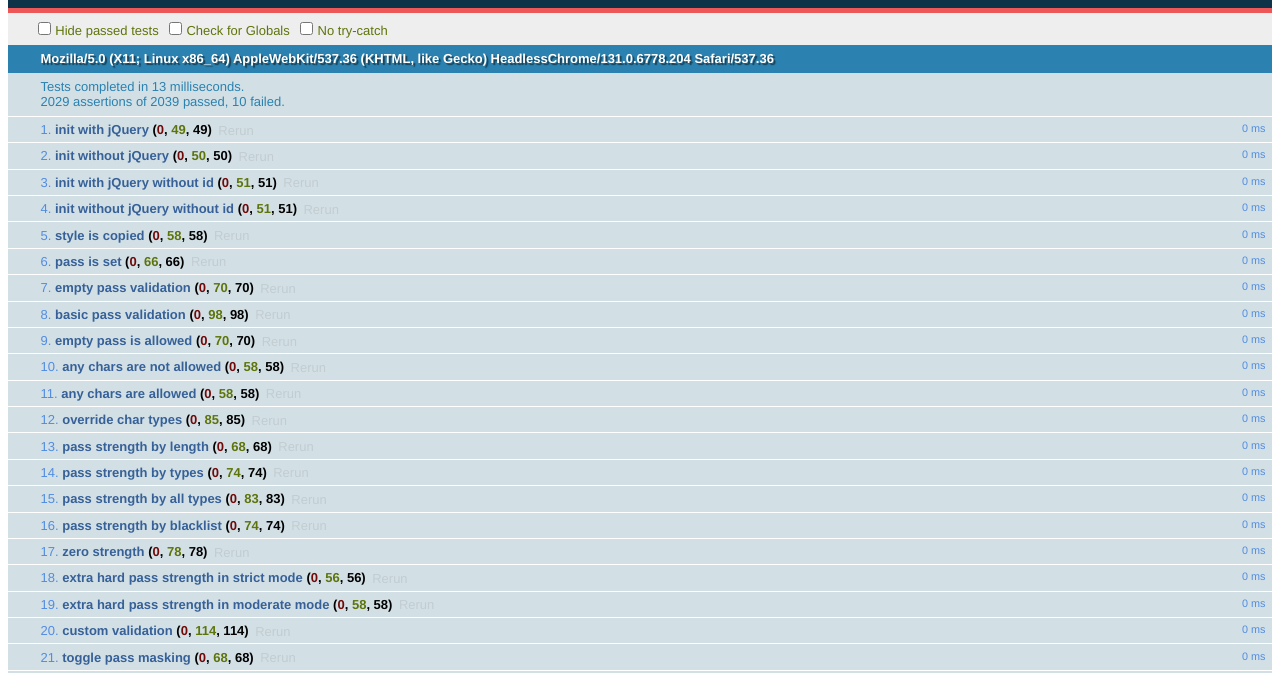
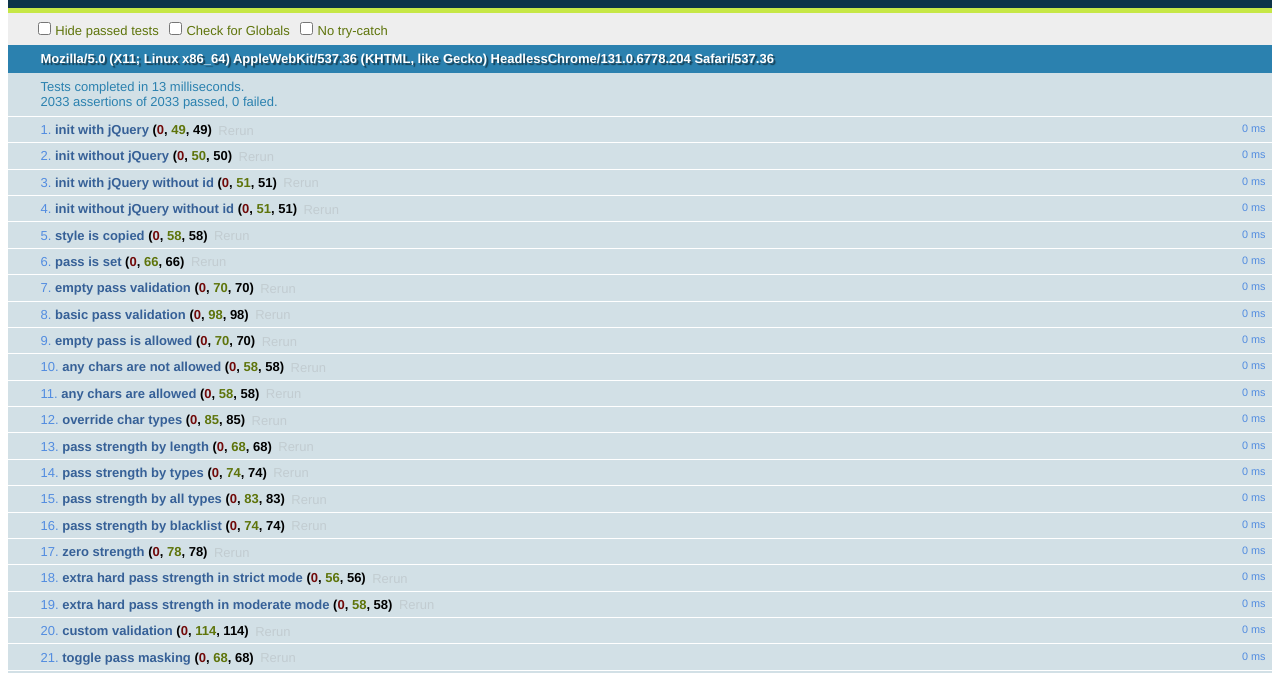
Before and after one commit to antelle/passfield, a plain HTML site: page tests/unit-tests.html in a window 1280 px wide. Shown: the part 120-793 px from the top of the page. Drawn offline with Linux system fonts and the light colour scheme.

Commit message:
code cleanup + tests and fixed for old browsers

```diff
--- a/passfield.js
+++ b/passfield.js
@@ -295,8 +295,8 @@
 
     /**
      * Encapsulates PassField logic
-     * @param {object|string} el - input for which the field is initizlized (or ID of the input)
-     * @param {object} opts - options to override defaults
+     * @param {HTMLInputElement|string} el - input for which the field is initizlized (or ID of the input)
+     * @param {object} [opts] - options to override defaults
      */
     PassField.Field = function(el, opts) {
         var _conf = PassField.Config;
@@ -362,6 +362,7 @@
          */
         function setMainEl() {
             if (typeof el == "string") {
+                //noinspection JSValidateTypes
                 el = document.getElementById(el);
             }
             _dom.mainInput = el;
@@ -431,8 +432,8 @@
                 _dom.wrapper.style.position = "relative";
             }
 
-            _dom.clearInput = newEl("input", { type: "text", id: "txt-clear", className: "txt-clear",
-                    placeholder: _dom.mainInput.placeholder, value: _dom.mainInput.value });
+            _dom.clearInput = newEl("input", { type: "text", id: "txt-clear", className: "txt-clear", value: _dom.mainInput.value },
+                { display: "none" });
             if (cls) {
                 addClass(_dom.clearInput, cls, true);
             }
@@ -440,15 +441,12 @@
             if (inputStyle) {
                 _dom.clearInput.style.cssText = inputStyle;
             }
-            var maxlength = _dom.mainInput.getAttribute("maxLength");
-            if (maxlength) {
-                _dom.clearInput.setAttribute("maxLength", maxlength);
-            }
-            var size = _dom.mainInput.getAttribute("size");
-            if (size) {
-                _dom.clearInput.setAttribute("size", size);
-            }
-            _dom.clearInput.style.display = "none";
+            utils.each(["maxLength", "size", "placeholder"], function(attr) {
+                var value = _dom.mainInput.getAttribute(attr);
+                if (value) {
+                    _dom.clearInput.setAttribute(attr, value);
+                }
+            });
             insertAfter(_dom.mainInput, _dom.clearInput);
 
             if (_opts.showWarn) {
@@ -509,10 +507,9 @@
 
             if (_features.passSymbol) {
                 _dom.passLengthChecker = newEl("div", { id: "len" },
-                    { position: "absolute", top: "-10000px", left: "-10000px", display: "block", color: "transparent",
-                        marginLeft: css(_dom.mainInput, "marginLeft"),
-                        height: css(_dom.mainInput, "height"),
-                        border: "none" });
+                    { position: "absolute", height: css(_dom.mainInput, "height"),
+                        top: "-10000px", left: "-10000px", display: "block", color: "transparent", border: "none",
+                        marginLeft: css(_dom.mainInput, "marginLeft") });
                 insertAfter(_dom.clearInput, _dom.passLengthChecker);
             }
 
@@ -549,7 +546,7 @@
          */
         function toggleButtons() {
             if (_dom.genBtn) {
-                _dom.genBtn.style.display = (_isInputHover || _isInputFocused) && !_passHidesGenBtn ? "block" : "none";;
+                _dom.genBtn.style.display = (_isInputHover || _isInputFocused) && !_passHidesGenBtn ? "block" : "none";
             }
             if (_dom.maskBtn) {
                 _dom.maskBtn.style.display = (_isInputHover || _isInputFocused) && !_passHidesMaskBtn ? "block" : "none";
@@ -636,7 +633,7 @@
         /**
          * Handles MouseOver and MouseOut events
          * sets _inputHover state
-         * @param {object} el - element
+         * @param {object} e - event
          */
         function handleMouseEvent(e) {
             var isInside = e.type === "mouseover";
@@ -679,16 +676,14 @@
                 return;
             var pass = _isMasked ? _dom.mainInput.value.replace(/./g, _features.passSymbol) : _dom.clearInput.value;
             setHtml(_dom.passLengthChecker, pass);
-            var passWidth = cssFloat(_dom.passLengthChecker, "width");
-            var padding = cssFloat(_dom.mainInput, "paddingLeft");
-            passWidth += padding;
-            _dom.passLengthChecker.style.marginLeft = padding + "px"; // for test
-            var maskBtnWidth = 0,
-                genBtnWidth = 0,
-                fieldWidth = cssFloat(_isMasked ? _dom.mainInput : _dom.clearInput, "width");
+            var passWidth = _dom.passLengthChecker.offsetWidth;
+            passWidth += cssFloat(_dom.mainInput, "paddingLeft");
+            var maskBtnWidth = 0, genBtnWidth = 0;
+            var fieldBounds = getBounds(_isMasked ? _dom.mainInput : _dom.clearInput);
+            var fieldWidth = fieldBounds.width;
             var changed = false;
             if (_dom.maskBtn) {
-                maskBtnWidth = cssFloat(_dom.genBtn, "width");
+                maskBtnWidth = cssFloat(_dom.maskBtn, "width");
                 var maskBtnLeft = fieldWidth - maskBtnWidth - BUTTONS_PADDING_RIGHT;
                 var passHidesMaskBtn = passWidth > maskBtnLeft;
                 if (_passHidesMaskBtn != passHidesMaskBtn) {
@@ -954,7 +949,7 @@
             var lengthRatio = pass.length / _opts.pattern.length - 1;
             if (lengthRatio < 0) {
                 strength += lengthRatio;
-                messages.push(_locale.msg.passTooShort.replace("{}", _opts.pattern.length));
+                messages.push(_locale.msg.passTooShort.replace("{}", _opts.pattern.length.toString()));
             } else {
                 if (_opts.checkMode == PassField.CheckModes.MODERATE) {
                     strength += lengthRatio / charTypesPatternCount;
@@ -1017,12 +1012,12 @@
                             firstLetter = firstLetter.toUpperCase();
                         }
                         errorText += firstLetter + messages[i].substring(1);
-                        if (errorText && errorText[errorText.length - 1] != ".")
+                        if (errorText && (errorText.charAt(errorText.length - 1) != "."))
                             errorText += ".";
                     }
                 }
             }
-            if (errorText && errorText[errorText.length - 1] != ".")
+            if (errorText && (errorText.charAt(errorText.length - 1) != "."))
                 errorText += ".";
             _validationResult = { strength: strength, message: errorText };
 
@@ -1299,12 +1294,12 @@
 
         /**
          * Gets CSS property (including inherited)
-         * @param {Object} el - DOM element
+         * @param {Object|HTMLElement} el - DOM element
          * @param {String} prop - CSS property name
          * @return {String} - property value.
          */
         function css(el, prop) {
-            var st = typeof window.getComputedStyle === "function" ? window.getComputedStyle(el) : el.currentStyle;
+            var st = typeof window.getComputedStyle === "function" ? window.getComputedStyle(el, null) : el.currentStyle;
             return st ? st[prop] : null;
         }
 
@@ -1342,7 +1337,7 @@
                 el.innerHTML = html;
             } catch (err) {
                 // browser doesn't support innerHTML or it's readonly
-                var newNode = document.createElement();
+                var newNode = document.createElement("c");
                 newNode.innerHTML = html;
                 while (el.firstChild) {
                     el.removeChild(el.firstChild);
--- a/tests/unit-tests.html
+++ b/tests/unit-tests.html
@@ -17,7 +17,7 @@
     <link rel="stylesheet" type="text/css" href="../lib/qunit/qunit-1.11.0.css"/>
 </head>
 <body>
-    <h1>Pass*Field Unit Tests</h1>
+    <h1 id="h1">Pass*Field Unit Tests</h1>
     <div id="qunit"></div>
     <div id="qunit-fixture"></div>
 </body>
--- a/tests/unit-tests.js
+++ b/tests/unit-tests.js
@@ -124,7 +124,8 @@ $(function() {
         ok(passInput.validatePass(), "pass is valid");
         equal(passInput.getPassStrength(), 0, "pass strength is not null");
         equal(getWarnMsg(), null, "error is not generated after validation");
-        passInput.simulate("focus").simulate("blur");
+        triggerEvent(passInput[0], "focus");
+        passInput.simulate("blur");
         equal(getWarnMsg(), null, "error is not generated after blur");
     });
     test("any chars are not allowed", function() {
@@ -321,23 +322,25 @@ $(function() {
     });
     test("disable rand btn", function() {
         prepare({ showGenerate: false });
-        runBasicWorkFlow();
+        triggerEvent(passInput[0], "focus");
         ok(!btnGen, "rand btn is not visible");
         ok(btnMask && btnMask.is(":visible"), "mask btn is visible")
+        runBasicWorkFlow();
     });
     test("disable rand and mask btns", function() {
         prepare({ showGenerate: false, showToggle: false });
+        ok(!btnMask, "mask btn is not visible");
+        ok(!btnGen, "rand btn is not visible");
         runBasicWorkFlow();
-        ok(!btnMask, "mask btn is not visible");
-        ok(!btnGen, "rand btn is not visible")
     });
     test("disable mask btn but enable rand btn", function() {
         prepare({ showGenerate: true, showToggle: false });
+        triggerEvent(passInput[0], "focus");
         isMasked = false;
-        runBasicWorkFlow();
         equal(getMainInput().attr("id"), clearInput.attr("id"), "mode switched to clear input");
         ok(!btnMask, "mask btn is not visible");
-        ok(btnGen && btnGen.is(":visible"), "rand btn is visible")
+        ok(btnGen && btnGen.is(":visible"), "rand btn is visible");
+        runBasicWorkFlow();
     });
     test("disable warn msg", function() {
         prepare({ showWarn: false });
@@ -385,15 +388,17 @@ $(function() {
     });
     test("buttons are hidden when the pass is long", function() {
         prepare();
-        passInput.setPass("***").focus();
+        passInput.setPass("***");
+        triggerEvent(passInput[0], "focus");
         ok(btnMask.is(":visible"), "mask btn is visible when the pass is not long");
         ok(btnGen.is(":visible"), "mask btn is visible when the pass is not long");
-        passInput.setPass("*************************************************").focus();
+        passInput.setPass("").simulate("key-sequence", { sequence: "*************************************************" });
         ok(!btnMask.is(":visible"), "mask btn is hidden when the pass is long");
         ok(!btnGen.is(":visible"), "mask btn is hidden when the pass is long");
-        passInput.setPass("").focus();
+        passInput.setPass("").simulate("key-sequence", { sequence: "***" });
         ok(btnMask.is(":visible"), "mask btn is visible again");
         ok(btnGen.is(":visible"), "mask btn is visible again");
+        passInput.setPass("");
         runBasicWorkFlow();
     });
 
@@ -441,7 +446,7 @@ $(function() {
 
     // ========================== initial checks ==========================
 
-    function checkWrap(wrapAttr, inputAttr) {
+    function checkWrap(wrapAttr) {
         equal(wrap.attr("class"), addPrefix("wrap") +
             (ieVersion == 6 || ieVersion == 7 ? " a_pf-wrap-no-ib" : ""), "wrap class assigned to wrap");
         if (!wrapAttr.id)
@@ -539,7 +544,7 @@ $(function() {
     function runBasicWorkFlow() {
         var input = getMainInput();
 
-        input.simulate("focus");
+        triggerEvent(input[0], "focus");
         if (btnGen) {
             ok(btnGen.is(":visible"), "gen button is visible");
         }
@@ -646,7 +651,24 @@ $(function() {
         return ELEMENTS_PREFIX + cls;
     }
 
-    function hasPrefixedClass(el, cls) {
-        return el.hasClass(addPrefix(cls));
+    function triggerEvent(el, eventName) {
+        var event;
+        if (document.createEvent) {
+            event = document.createEvent("HTMLEvents");
+            event.initEvent(eventName, true, true);
+        } else if (document.createEventObject) {// IE < 9
+            event = document.createEventObject();
+            event.eventType = eventName;
+        }
+        event.eventName = eventName;
+        if (el.dispatchEvent) {
+            el.dispatchEvent(event);
+        } else if (el.fireEvent) {// IE < 9
+            el.fireEvent("on" + event.eventType, event);// can trigger only real event (e.g. 'click')
+        } else if (el[eventName]) {
+            el[eventName]();
+        } else if (el["on" + eventName]) {
+            el["on" + eventName]();
+        }
     }
 });
```
